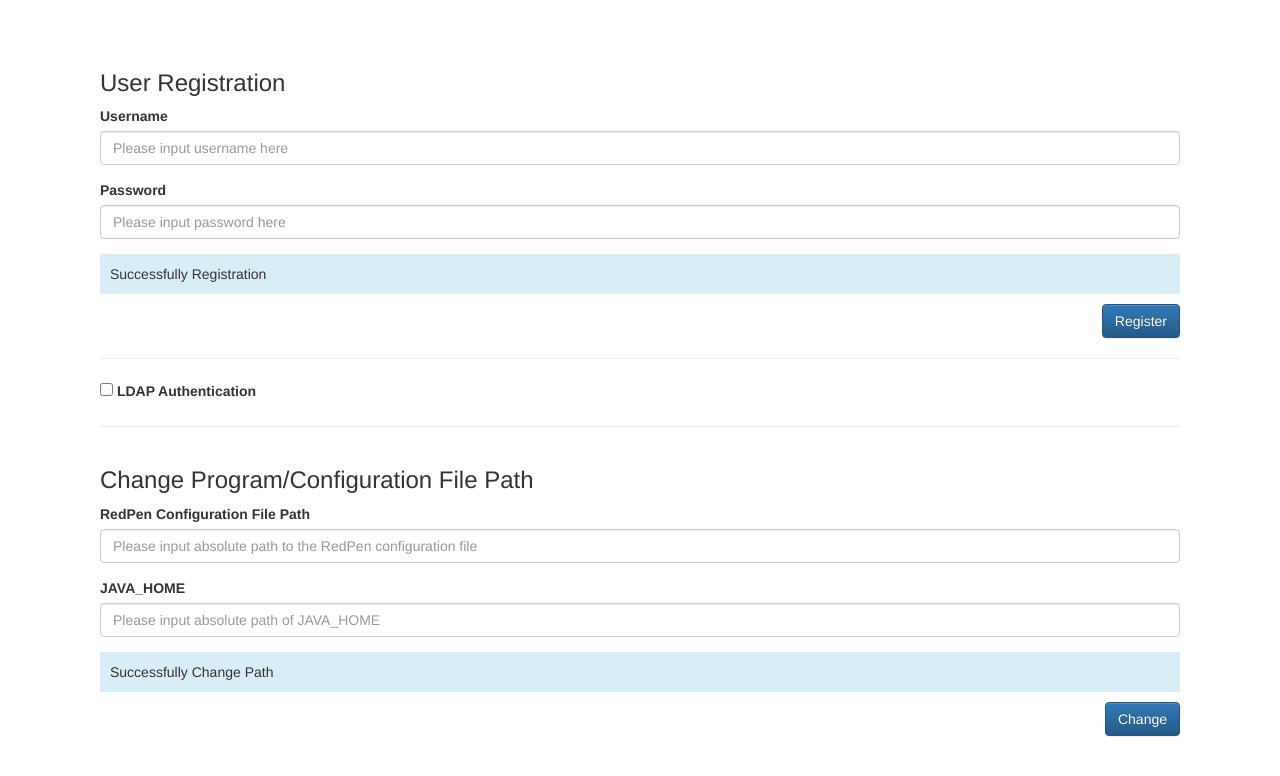
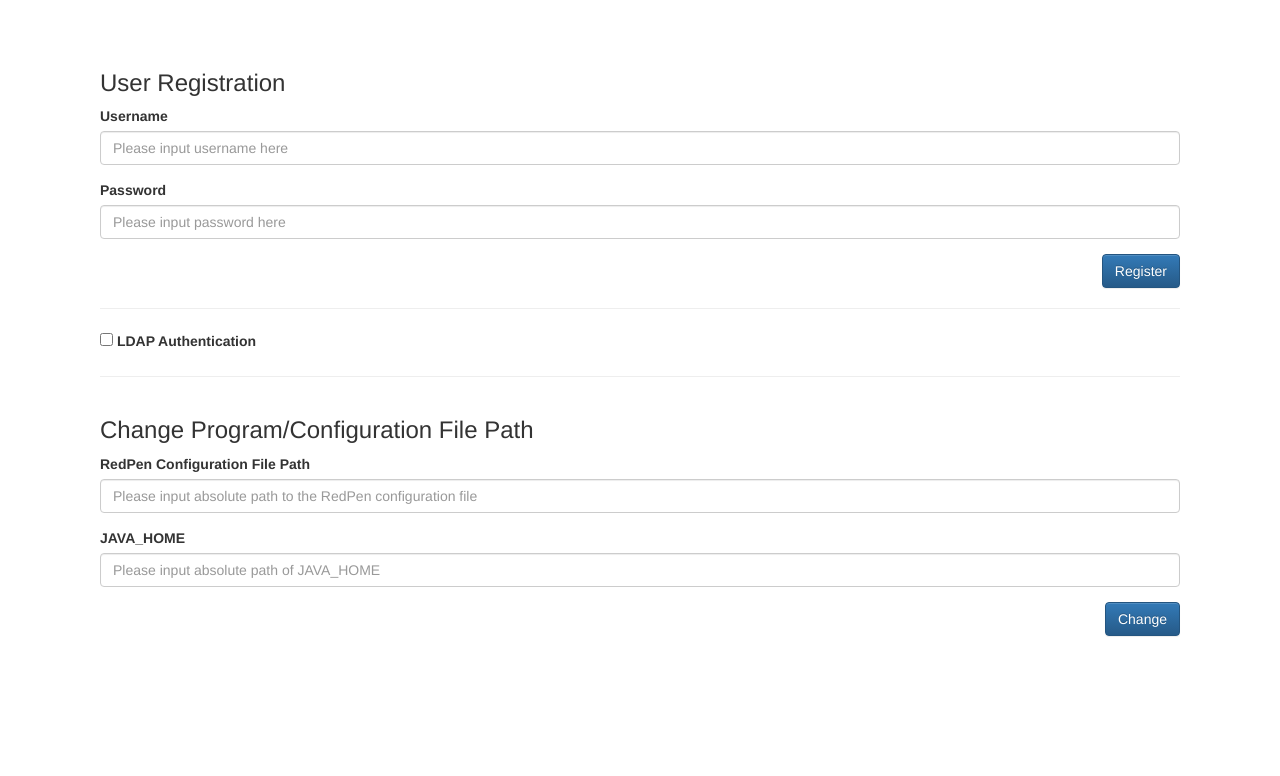
Before and after one commit to arkenous/WebTeX-flask, a Python web app: template WebTeX/templates/preference.html in a window 1280 px wide. Shown: the top 776 px of the page. Run offline with Jinja, Linux system fonts and the light colour scheme; the template is opened without the code that fills it, so the values that code supplies are empty; some libraries are stand-ins or nearby versions.

Commit message:
Remove sample result paragraphs

```diff
--- a/WebTeX/templates/preference.html
+++ b/WebTeX/templates/preference.html
@@ -24,7 +24,6 @@
           <input type="password" class="form-control" id="password" placeholder="Please input password here">
         </div>
         <div id="result-user-registration">
-          <p class="result bg-info">Successfully Registration</p>
         </div>
         <div class="btn-group pull-right" role="group" aria-label="OK">
           <button type="button" class="btn btn-primary" id="register">Register</button>
@@ -52,7 +51,6 @@
             <input type="text" class="form-control" id="ldap-basedn" placeholder="Please input LDAP Base DN here">
           </div>
           <div id="result-change-ldap">
-            <p class="result bg-info">Successfully Configure LDAP</p>
           </div>
           <div class="btn-group pull-right" role="group" aria-label="OK">
             <button type="button" class="btn btn-primary" id="configure-ldap">Configure</button>
@@ -73,7 +71,6 @@
           <input type="text" class="form-control" id="java-home" placeholder="Please input absolute path of JAVA_HOME">
         </div>
         <div id="result-change-path">
-          <p class="result bg-info">Successfully Change Path</p>
         </div>
         <div class="btn-group pull-right" role="group" aria-label="OK">
           <button type="button" class="btn btn-primary" id="change-path">Change</button>
```
